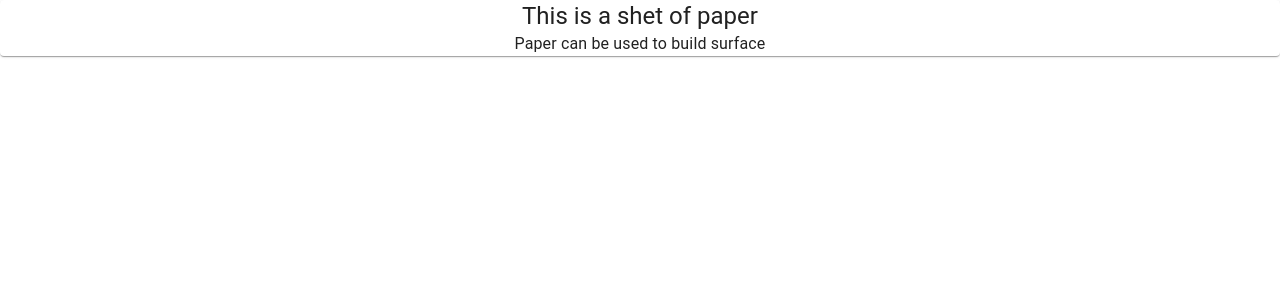
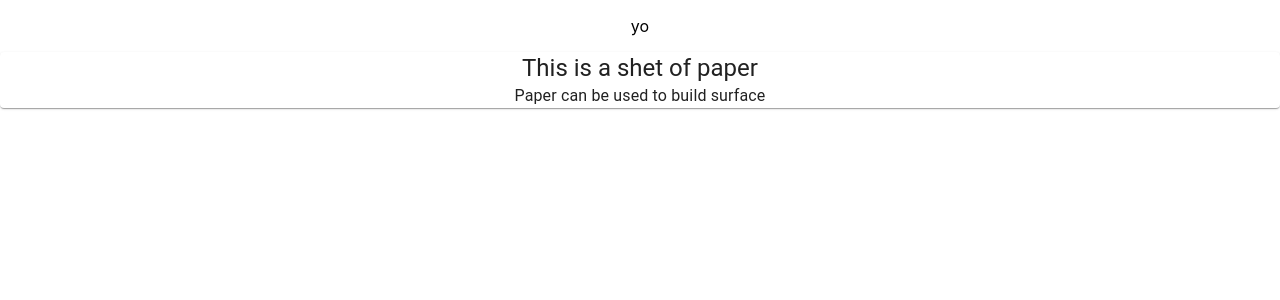
Before and after one commit to chikondiman/chats, a React (Create React App) app: page / in a window 1280 px wide. Shown: the top 300 px of the page. Built offline with nearby package versions, Linux system fonts and the light colour scheme.

Commit message:
Update Dashboard.js

```diff
--- a/src/components/Dashboard.js
+++ b/src/components/Dashboard.js
@@ -6,10 +6,12 @@ import { mergeClasses } from '@material-ui/styles';
 export default function Dashboard() {
     return (
         <div>
+            <p> yo</p>
             <Paper className={mergeClasses.root}>
                 <Typography variant="h5" component="h3">
                     This is a shet of paper
                 </Typography>
+
 
             <Typography component="p">
                 Paper can be used to build surface
```
